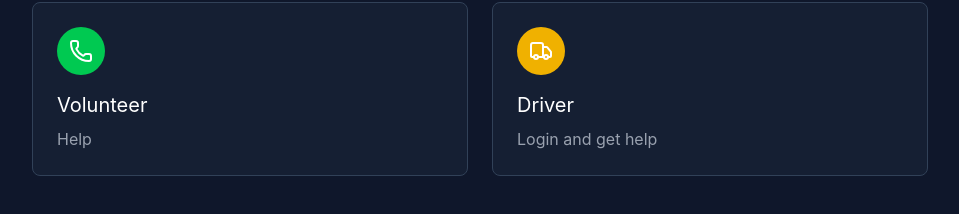
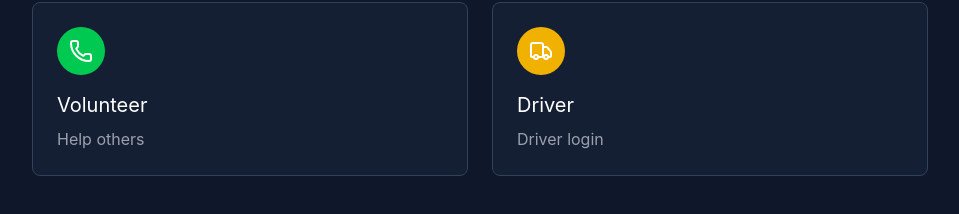
Before and after one commit to Ashwin-Wilson/Dynamic-Disaster-Response-Frontend, a React (Vite) app: page / in a window 1280 px wide. Shown: the part 488-702 px from the top of the page, without its empty margins (160-1119 px from the left). Built offline with nearby package versions, Linux system fonts and the light colour scheme; no server answers.

Commit message:
ui Fixes

```diff
--- a/package.json
+++ b/package.json
@@ -18,6 +18,7 @@
     "react": "^18.3.1",
     "react-chartjs-2": "^5.3.0",
     "react-dom": "^18.3.1",
+    "react-hot-toast": "^2.5.1",
     "react-router-dom": "^7.1.3",
     "reactflow": "^11.11.4",
     "recharts": "^2.15.1"
--- a/src/Pages/Admin/AdminDashboard.jsx
+++ b/src/Pages/Admin/AdminDashboard.jsx
@@ -522,7 +522,7 @@ const AdminDashboard = () => {
           <LogOut
             className="w-6 h-6 text-gray-400 cursor-pointer"
             onClick={() => {
-              console.log("Admin login clicked");
+              console.log("Admin logout clicked");
               navigate("/");
             }}
           />
--- a/src/Pages/WelcomePage.jsx
+++ b/src/Pages/WelcomePage.jsx
@@ -68,7 +68,7 @@ const WelcomePage = () => {
             </div>
             <div>
               <h2 className="text-xl text-white mb-2">Volunteer</h2>
-              <p className="text-gray-400">Help</p>
+              <p className="text-gray-400">Help others</p>
             </div>
           </div>
         </div>
@@ -86,7 +86,7 @@ const WelcomePage = () => {
             </div>
             <div>
               <h2 className="text-xl text-white mb-2">Driver</h2>
-              <p className="text-gray-400">Login and get help</p>
+              <p className="text-gray-400">Driver login</p>
             </div>
           </div>
         </div>
--- a/src/Pages/family/FamilyDashboard.jsx
+++ b/src/Pages/family/FamilyDashboard.jsx
@@ -40,7 +40,7 @@ const FamilyDashboard = () => {
         <LogOut
           className="w-6 h-6 text-gray-400 cursor-pointer"
           onClick={() => {
-            console.log("Admin login clicked");
+            console.log("User logout clicked");
             navigate("/");
           }}
         />
@@ -53,7 +53,7 @@ const FamilyDashboard = () => {
             <User className="w-6 h-6 text-gray-400" />
           </div>
           <div>
-            <h2 className="text-gray-200 text-lg">Vipin</h2>
+            <h2 className="text-gray-200 text-lg">Aparna</h2>
             <p className="text-gray-400 text-sm">example@gmail.com</p>
           </div>
         </div>
--- a/src/Pages/family/UserDataForm.jsx
+++ b/src/Pages/family/UserDataForm.jsx
@@ -1,5 +1,5 @@
+import { useState } from "react";
 import { X } from "lucide-react";
-import { useState } from "react";
 
 const UserDataForm = ({ isOpen, onClose }) => {
   const [formData, setFormData] = useState({
```
Also changed, not shown: 1 other file (tests, documents, lock files or other folders).
